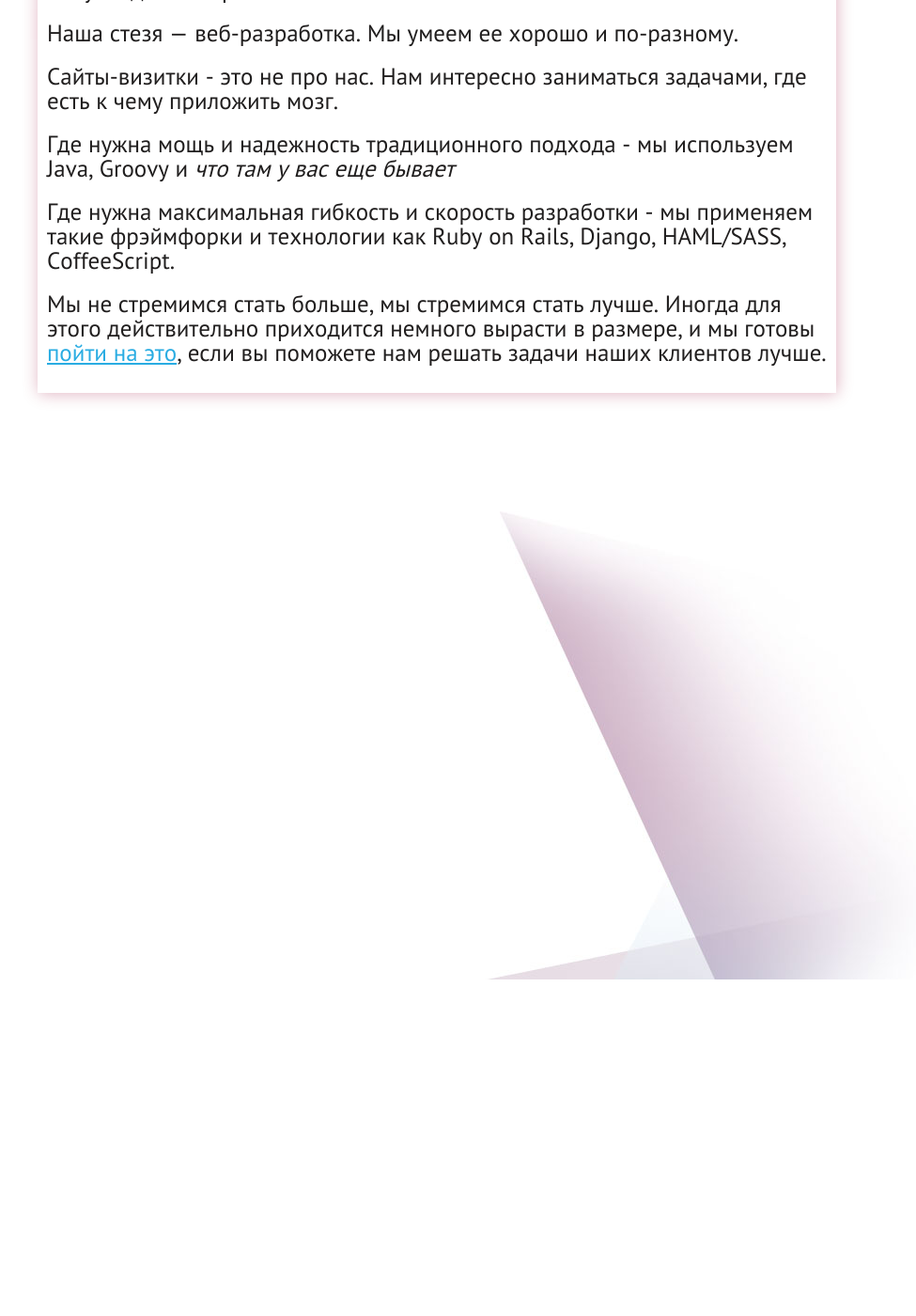
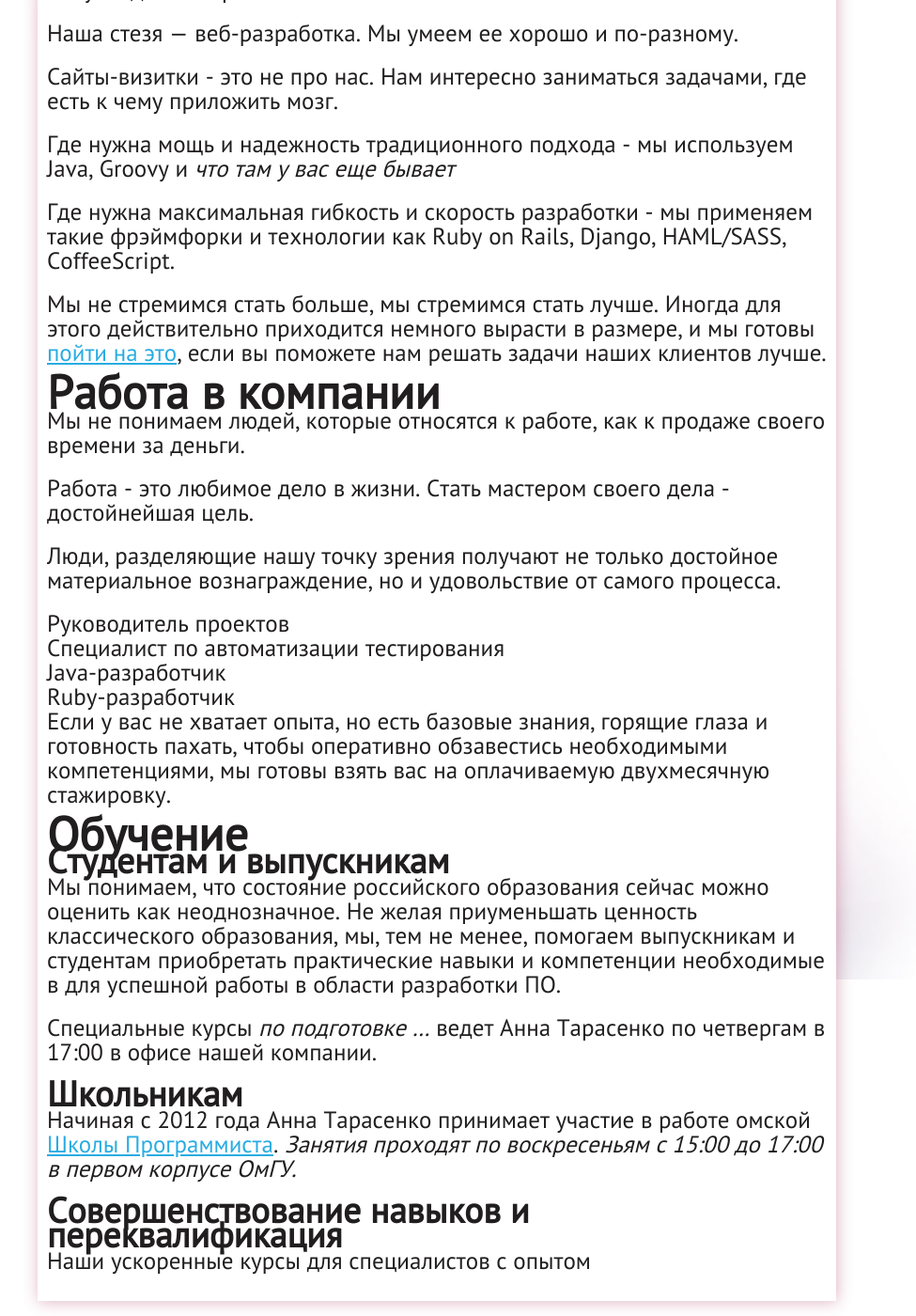
Before and after one commit to AnnieOmsk/7bits, a Jekyll site: the page built from index.md, in a window 1280 px wide and 1400 px high, scrolled down 358 px. Shown: the whole window at 94% size, without its empty margins (175-1150 px from the left). Built offline with Jekyll 4.4.1, drawn with Linux system fonts in a browser that asks for light colours; Markdown is read by kramdown in place of the engine named in the settings.

Commit message:
one page site

```diff
--- a/index.md
+++ b/index.md
@@ -20,4 +20,48 @@ title: Компания
 <!--_Про процессы надо еще что-то сказать, тока чтоб не скучно_
 -->
 
-Мы не стремимся стать больше, мы стремимся стать лучше. Иногда для этого действительно приходится немного вырасти в размере, и мы готовы [пойти на это](jobs), если вы поможете нам решать задачи наших клиентов лучше.
+Мы не стремимся стать больше, мы стремимся стать лучше. Иногда для этого действительно приходится немного вырасти в размере, и мы готовы [пойти на это](jobs.html), если вы поможете нам решать задачи наших клиентов лучше.
+
+
+#Работа в компании
+
+Мы не понимаем людей, которые относятся к работе, как к продаже своего времени за деньги.
+
+Работа - это любимое дело в жизни. Стать мастером своего дела - достойнейшая цель.
+
+Люди, разделяющие нашу точку зрения получают не только достойное материальное вознаграждение, но и удовольствие от самого процесса.
+
+- Руководитель проектов
+- Специалист по автоматизации тестирования
+- Java-разработчик
+- Ruby-разработчик
+
+Если у вас не хватает опыта, но есть базовые знания, горящие глаза и готовность пахать, чтобы оперативно обзавестись необходимыми компетенциями, мы готовы взять вас на оплачиваемую двухмесячную стажировку.
+
+<!--
+Если вы хотите присмотреться и понять, что из себя представляет работа в нашей компании &ndash; возможно у нас  найдется для вас место интерна.
+-->
+
+
+
+#Обучение
+
+
+##Студентам и выпускникам
+
+Мы понимаем, что состояние российского образования сейчас можно оценить как неоднозначное.
+Не желая приуменьшать ценность классического образования, мы, тем не менее, помогаем выпускникам и студентам приобретать практические навыки и компетенции необходимые в для успешной работы в области разработки ПО.
+
+Специальные курсы _по подготовке ..._ ведет Анна Тарасенко по четвергам в 17:00 в офисе нашей компании.
+
+##Школьникам
+
+Начиная с 2012 года Анна Тарасенко принимает участие в работе омской [Школы Программиста](http://progschool.ru).
+_Занятия проходят по воскресеньям с 15:00 до 17:00 в первом корпусе ОмГУ._
+
+
+<!-- Тем не менее, ценность классического образования в области программирования очень велика. -->
+
+##Совершенствование навыков и переквалификация
+
+Наши ускоренные курсы для специалистов с опытом
```
Also changed, not shown: 1 other file.
